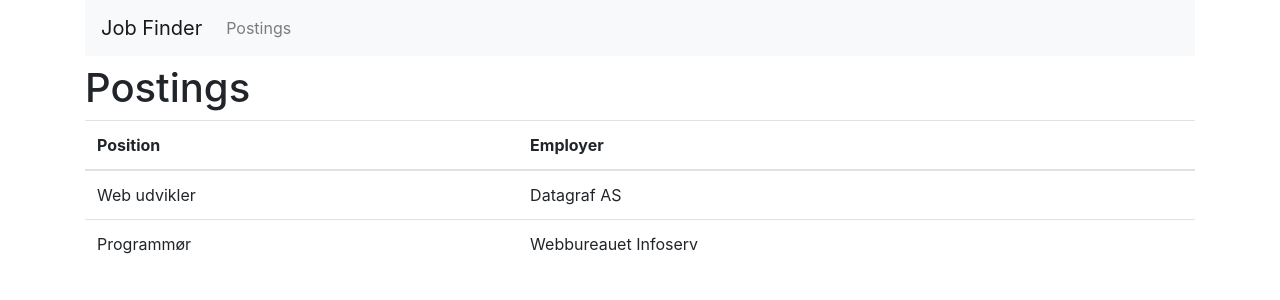
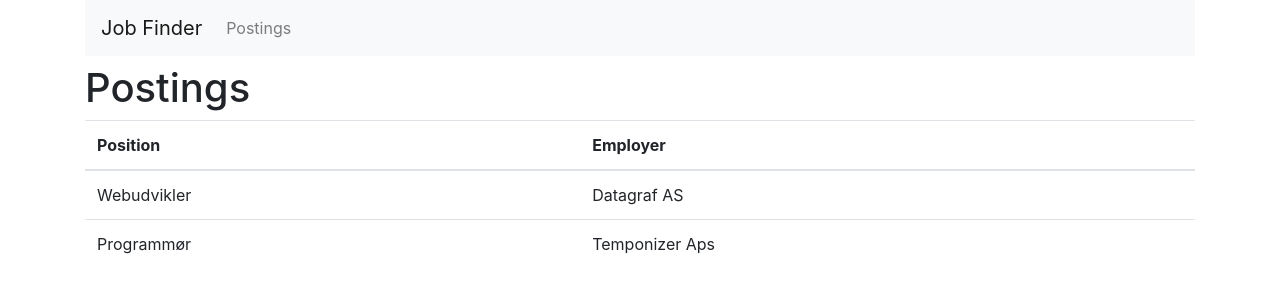
Before and after one commit to a-creative/AiMyCareer, a React (Create React App) app in the folder frontend/src/: page /postings in a window 1280 px wide. Shown: the top 300 px of the page. Built offline with nearby package versions, Linux system fonts and the light colour scheme.

Commit message:
- Enabled Redux - Added reducer for postings

```diff
--- a/frontend/src/package.json
+++ b/frontend/src/package.json
@@ -17,8 +17,10 @@
     "react-dom": "^16.13.1",
     "react-helmet": "^6.1.0",
     "react-i18next": "^11.7.3",
+    "react-redux": "^7.2.1",
     "react-router-dom": "^5.2.0",
     "react-scripts": "3.4.3",
+    "redux": "^4.0.5",
     "typescript": "^4.0.3"
   },
   "scripts": {
--- a/frontend/src/src/index.js
+++ b/frontend/src/src/index.js
@@ -3,20 +3,52 @@ import ReactDOM from 'react-dom';
 import App from './App';
 import * as serviceWorker from './serviceWorker';
 import './i18n';
+import { createStore } from 'redux';
+import { Provider } from 'react-redux';
+import {combineReducers} from 'redux';
+
+
+const default_postings = [
+    {
+        id : 1,
+        position: 'Webudvikler',
+        employer: 'Datagraf AS'
+    },
+    {
+        id : 2,
+        position: 'Programmør',
+        employer: 'Temponizer Aps'
+    }
+];
+
+const postings_reducer = (state = default_postings, action) => {
+  switch(action.type){
+      default:
+          return state
+  }
+}
+
+const root_reducer = combineReducers({
+  postings_reducer
+})
+
+const store = createStore( root_reducer );
 
  // loading component for suspense fallback
  const Loader = () => (
   <div className="App">
-    <div>loading...</div>
+    <div>Loading...</div>
   </div>
 );
 
 
 ReactDOM.render(
   <React.StrictMode>
-    <Suspense fallback={<Loader />}>
-      <App />
-    </Suspense>
+    <Provider store={store}>
+      <Suspense fallback={<Loader />}>
+        <App />
+      </Suspense>
+    </Provider>
   </React.StrictMode>,
   document.getElementById('root')
 );
--- a/frontend/src/src/views/Postings.js
+++ b/frontend/src/src/views/Postings.js
@@ -3,21 +3,11 @@ import { Helmet } from 'react-helmet';
 import { withTranslation } from 'react-i18next';
 import PageHeader from '../components/PageHeader.js';
 import { Row, Col, Table } from 'react-bootstrap'
+import { useSelector, useDispatch } from 'react-redux';
 
 function PostingsList(){
 
-  const [postings] = useState([
-    {
-      id : 1,
-      position : 'Web udvikler',
-      employer : 'Datagraf AS'
-    },
-    {
-      id : 2,
-      position : 'Programmør',
-      employer : 'Webbureauet Infoserv'
-    }
-  ]);
+  const postings = useSelector( state => state.postings_reducer );
 
   return <Row>
     <Col>
```
Also changed, not shown: 1 other file (tests, documents, lock files or other folders).
